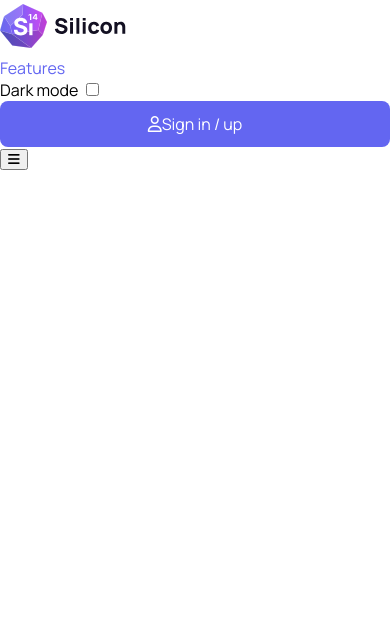
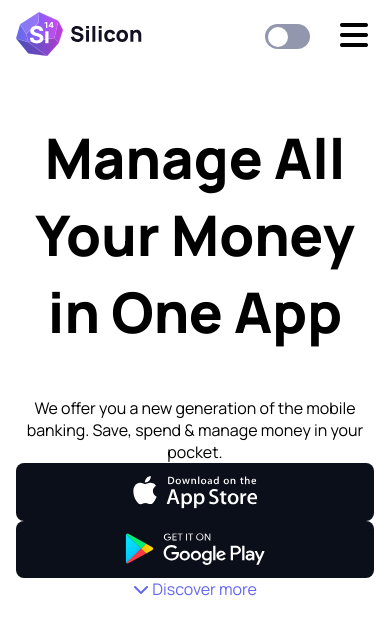
Before and after one commit to MeganTisonF/Silicon-Megan-R, a plain HTML site: page index.htm in a window 390 px wide. Drawn offline with Linux system fonts and the light colour scheme; files that its build step writes are made by us from their sources.

Commit message:
First page mobile version

```diff
--- a/css/main.css
+++ b/css/main.css
@@ -9,6 +9,11 @@
     --container-padding: 1rem;
     --transition-time: all 0.2s;
 
+}
+
+* {
+    box-sizing: border-box;
+    -webkit-tap-highlight-color:rgb(0 , 0, 0, 0);
 }
 
 
@@ -26,6 +31,15 @@ body{
     font-size: 16px;
 }
 
+.container {
+    width: 100%;
+    padding-left: var(--container-padding);
+    padding-right: var(--container-padding);
+    margin-left: auto;
+    margin-right: auto;
+}
+
+
 a{
     color: var(--color-primary);
     text-decoration: none;
@@ -35,6 +49,9 @@ a:hover{
     color: var(--color-primary);
     text-decoration: underline;
 }
+
+
+
 
 .btn-primary{
     background-color: var(--color-primary);
@@ -52,3 +69,210 @@ a:hover{
     color: var(--color-white);
     text-decoration: none;
 }
+
+.btn-primary i {
+    margin-right: 0.5rem;
+}
+
+
+/*Skapa en knapp börjar här */
+.btn-download-app{
+    background-color: var(--color-dark);
+    color: var(--color-white);
+    border-radius: 8px;
+    padding: 12px 25px;
+    display: flex;
+    justify-content: center;
+    align-items: center;
+    text-decoration: none;
+}
+
+.btn-download-app:hover{
+    background-color: var(--color-gray);
+    color: var(--color-white);
+    text-decoration: none;
+}
+
+/*  Koden slutar här */
+
+.btn-primary i {
+    margin-right: 0.5rem;
+}
+
+
+
+
+
+
+
+
+
+
+.btn-mobile{
+    background-color: transparent;
+    border: none;
+    font-size: 2rem;
+}
+
+.btn-cirle {
+    height: 44px;
+    width: 44px;
+    display: flex;
+    justify-content: center;
+    align-items: center;
+    border-radius: 50%;
+    border: 1px solid var(--color-border-gray);
+    background-color: var(--color-white);
+    color: var(--color-dark);
+}
+
+
+
+
+
+
+
+
+
+
+.btn-toggle-switch {
+    display: flex;
+    align-items: center;
+    gap: 10px;
+}
+
+
+/* Gör dark mode onsylig för mobil version */
+.btn-toggle-switch .label {
+    display: none;
+}
+
+.toggle-switch {
+    position: relative;
+    display: inline-block;
+    width: 45px;
+    height: 25px;
+}
+
+.toggle-switch input {
+    opacity: 0;
+}
+
+.toggle-switch input:checked + .slider {
+    background-color: var(--color-primary);
+}
+
+
+.toggle-switch input:focus + .slider {
+    box-shadow: 0 0 1px var(--color-primary);
+}
+
+
+.toggle-switch input:checked + .slider:before {
+    transform: translateX(18px);
+    background-color: var(--color-white);
+}
+
+.toggle-switch .slider {
+    position: absolute;
+    cursor: pointer;
+    top: 0;
+    left: 0;
+    right: 0;
+    bottom: 0;
+    background-color: var(--color-gray);
+    transition: all 0.2s;
+}
+
+.toggle-switch .slider:before {
+    position: absolute;
+    content: "";
+    height: 20px;
+    width: 20px;
+    left: 3px;
+    bottom: 2.5px;
+    background-color: var(--color-white);
+    transition: all 0.2s;
+}
+
+.toggle-switch .slider.round{
+    border-radius: 35px;
+
+}
+
+.toggle-switch .slider.round:before {
+    border-radius: 50%
+}
+
+.navbar {
+    display: none;
+}
+
+
+.nav-link {
+    color: var(--color-dark);
+    font-weight: 600;
+    text-decoration: none;
+}
+
+.nav-link:hover{
+    color: var(--color-primary);
+    text-decoration: underline;
+}
+
+.active {
+    color: var(--color-primary);
+    text-decoration: underline;
+}
+
+#auth-signin {
+    display: none;
+}
+
+/*För att få det på plats */
+header .container {
+    display: grid;
+    align-items: center;
+    grid-template-columns: 1fr auto auto;
+    grid-template-areas: "logo sw mobile";
+    gap: 1.5rem;
+    padding-top: 0.5rem;
+    padding-bottom: 0.5rem;
+}
+
+
+#hero {
+    .container {
+
+    }
+
+
+    .headline {
+        text-align: center;
+
+        h1{
+        font-size: 56px;
+        font-weight: 800;
+        }
+    }
+
+    .content {
+        text-align: center;
+
+        p{
+
+        }
+
+        .buttons {
+
+        }
+
+        .discover-more{
+
+        }
+
+
+
+    }
+
+}
--- a/index.htm
+++ b/index.htm
@@ -38,5 +38,29 @@
 
         </div>
     </header>
+    <section id="hero">
+        <div class="container">
+            <div class="headline">
+                <h1>Manage All Your Money in One App</h1>
+            </div>
+            <div class="content">
+                <p>We offer you a new generation of the mobile banking. Save, spend & manage money in your pocket.</p>
+                <div class="buttons">
+                    <a class="btn-download-app" href="#"><img src="images/appstore-light.svg.svg" alt="appstore"></a>
+                    <a class="btn-download-app" href="#"><img src="images/googleplay-light.svg.svg" alt="googleplay"></a>
+                </div>
+
+                <a href="#" class="discover-more">
+                    <span class="btn-circle">
+                        <i class="fa-solid fa-chevron-down"></i>
+
+                    </span>
+                    <span>Discover more</span>
+
+                </a>
+            </div>
+        </div>
+    </section>
+
 </body>
 </html>
```
Also changed, not shown: images/appstore-light.svg.svg (added), images/googleplay-light.svg.svg (added).
